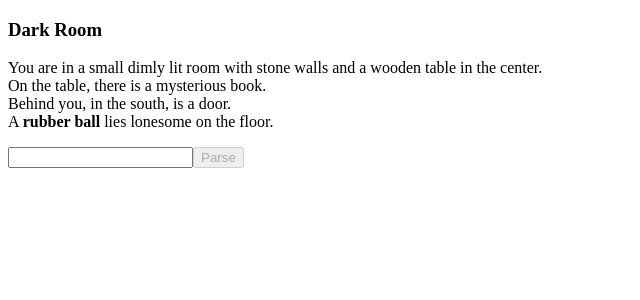
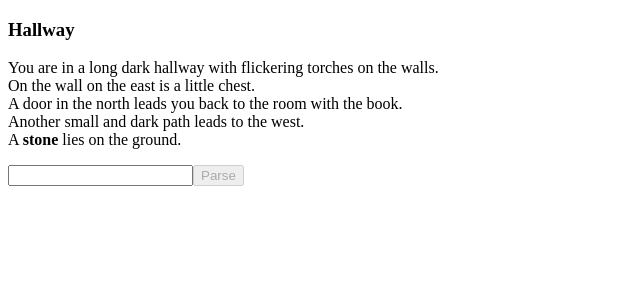
Before and after one commit to b4dr1ck/HtmlSandbox, a Vue app in the folder textAdventure/: page / in a window 1280 px wide. Shown: the top 300 px of the page, without its empty margins (0-640 px from the left). Built offline with nearby package versions, Linux system fonts and the light colour scheme.

Commit message:
CHANGE: textAdventure: verwende key-name fuer Logik im Spiel; Inventory und Storage sind nun Objekte und keine Arrays mehr

```diff
--- a/textAdventure/src/App.vue
+++ b/textAdventure/src/App.vue
@@ -5,7 +5,7 @@ export default {
   name: "App",
   data() {
     return {
-      whereAmI: "room",
+      whereAmI: "hallway",
       command: "",
       commandObject: {},
       output: "",
@@ -29,9 +29,9 @@ export default {
         inventory: ["inventory", "items", "bag", "backpack", "pack", "inv"],
         put: ["put", "place", "set", "store", "deposit"],
       },
-      validPrepositions: ["in", "inside", "on", "at", "to", "with", "from", "about", "for"],
+      validPrepositions: ["in", "inside", "into", "on", "onto", "at", "to", "with", "from", "about", "for"],
       player: {
-        inventory: [],
+        inventory: {},
       },
       rooms: rooms,
     };
@@ -103,12 +103,12 @@ export default {
         // check the room's objects
         const objects = this.rooms[this.whereAmI].objects;
         for (const obj in objects) {
-          objectsAliases[objects[obj].name] = objects[obj].alias;
+          objectsAliases[obj] = objects[obj].alias;
           if (objects[obj].container) {
             // if the object is a container, add its storage items as aliases
-            objects[obj].container.storage.forEach((item) => {
-              objectsAliases[item.name] = item.alias;
-            });
+            for (const item in objects[obj].container.storage) {
+              objectsAliases[item] = objects[obj].container.storage[item].alias;
+            }
           }
         }
 
@@ -118,20 +118,24 @@ export default {
         }
 
         // check the player inventory
-        this.player.inventory.forEach((item) => {
-          objectsAliases[item.name] = item.alias;
-        });
+        for (const item in this.player.inventory) {
+          objectsAliases[item] = this.player.inventory[item].alias;
+        }
 
+        console.log(objectsAliases)
         return objectsAliases;
       };
 
       this.output += `<br>> ${this.command}<br>`;
       let cmd = this.command.trim().toLowerCase().replaceAll(/\s+/g, " ").replaceAll(" the ", " ");
+      console.log(cmd)
       this.command = "";
       const objectsAliases = getObjectsAliases();
 
       cmd = replaceAliases(cmd, this.verbAliases);
       cmd = replaceAliases(cmd, objectsAliases);
+      console.log(cmd)
+
 
       // split the command into nouns, prepositions and verbs
       const cmdSplitted = cmd.split(" ");
@@ -180,13 +184,11 @@ export default {
     },
     getDescription(object) {
       // in the inventory
-      const desc = this.player.inventory.find((item) => {
-        if (item.name === object) {
-          return item.description;
+      for (const item in this.player.inventory) {
+        if (item === object) {
+          return `(inventory) ${this.player.inventory[item].description}`;
         }
-      });
-      if (desc) return `(inventory) ${desc.description}`;
-
+      }
       // the room itself
       if (object === this.whereAmI) {
         return this.rooms[this.whereAmI].description;
@@ -198,29 +200,27 @@ export default {
       if (objectInRoom) {
         let desc = objectInRoom.description;
         // is a container
-        if (objectInRoom.container && objectInRoom.container.storage.length > 0) {
+        if (objectInRoom.container && Object.keys(objectInRoom.container.storage).length > 0) {
           if ("open" in objectInRoom) {
             if (objectInRoom.open) {
-              desc += `<br>${
-                objectInRoom.container.validPrepositions[0]
-              } it youn find:<br><strong>* ${objectInRoom.container.storage
-                .map((item) => item.name)
-                .join("<br>* ")}</strong>`;
+              desc += `<br>${objectInRoom.container.validPrepositions[0]} the <strong>${objectInRoom.name}</strong> you see:`;
+              for (const item in objectInRoom.container.storage) {
+                desc += `<br><strong>* ${objectInRoom.container.storage[item].name}</strong>`;
+              }
             }
           } else {
-            desc += `<br>${
-              objectInRoom.container.validPrepositions[0]
-            } it you find:<br><strong>* ${objectInRoom.container.storage
-              .map((item) => item.name)
-              .join("<br>* ")}</strong>`;
+            desc += `<br>${objectInRoom.container.validPrepositions[0]} the <strong>${objectInRoom.name}</strong> you see:`;
+            for (const item in objectInRoom.container.storage) {
+              desc += `<br><strong>* ${objectInRoom.container.storage[item].name}</strong>`;
+            }
           }
         }
         return desc;
       }
 
       for (const obj in objects) {
-        if (objects[obj].container && objects[obj].container.storage.length > 0) {
-          const item = objects[obj].container.storage.find((item) => item.name === object);
+        if (objects[obj].container && Object.keys(objects[obj].container.storage).length > 0) {
+          const item = objects[obj].container.storage[object];
           if (item) {
             return `(${objects[obj].container.validPrepositions[0]} ${objects[obj].name}) ${item.description}`;
           }
@@ -231,7 +231,7 @@ export default {
     },
     checkNounsLength(verb, nouns) {
       let maxNouns = 1;
-      if (verb === "put") {
+      if (verb === "put" || verb === "open") {
         maxNouns = 2;
       }
       if (nouns.length === 0 || nouns.length > maxNouns) {
@@ -245,38 +245,36 @@ export default {
       return true;
     },
     inventory() {
-      if (this.player.inventory.length === 0) {
+      if (Object.keys(this.player.inventory).length === 0) {
         this.output += `<br>You don't carry anything with you<br>`;
       } else {
         this.output += `<br>Your inventory:<br>`;
-        this.player.inventory.forEach((item) => {
-          this.output += `* <strong>${item.name}</strong><br>`;
-        });
+        for (const item in this.player.inventory) {
+          this.output += `* <strong>${this.player.inventory[item].name}</strong><br>`;
+        }
       }
     },
     put(verb, nouns, preposition) {
       if (!this.checkNounsLength(verb, nouns)) return;
       if (nouns.length === 2) {
-        const itemIndex = this.player.inventory.findIndex((item) => item.name === nouns[0]);
+        const objectSrc = this.player.inventory[nouns[0]];
         const objectDest = this.rooms[this.whereAmI].objects[nouns[1]];
-        const objectSrc = this.player.inventory[itemIndex];
 
         if (!objectDest.container) {
           this.output += `<br>The <strong>${objectDest.name}</strong> is not a container!<br>`;
           return;
         }
-        if (itemIndex === -1) {
-          this.output += `<br>You don't have the <strong>${nouns[0]}</strong> in your inventory!<br>`;
-          return;
-        }
 
         if ("open" in objectDest && !objectDest.open) {
-          this.output += `<br>You can't put something ${preposition} the <strong>${objectDest.name}</strong> because it is closed!<br>`;
+          this.output += `<br>You can't put something in the <strong>${objectDest.name}</strong> because it is closed!<br>`;
           return;
         }
 
         if (!objectDest.container.validPrepositions.includes(preposition[0])) {
-          this.output += `<br>You can't put the <strong>${objectSrc.name}</strong> ${preposition} the <strong>${objectDest.name}</strong>!<br>`;
+          this.output += `<br>You can't do this!<br>`;
+          this.output += `<small>Valid prepositions for the${
+            objectDest.name
+          } are:${objectDest.container.validPrepositions.join(", ")}</small><br>`;
           return;
         }
 
@@ -285,8 +283,8 @@ export default {
           return;
         }
 
-        this.player.inventory.splice(itemIndex, 1);
-        objectDest.container.storage.push(objectSrc);
+        delete this.player.inventory[nouns[0]];
+        objectDest.container.storage[nouns[0]] = objectSrc;
 
         this.output += `<br>You put the <strong>${objectSrc.name}</strong> ${preposition} the <strong>${objectDest.name}</strong><br>`;
       } else {
@@ -303,13 +301,13 @@ export default {
       // if object is not found in the room, check in containers
       if (!object) {
         for (const obj in objects) {
-          if (objects[obj].container && objects[obj].container.storage.length > 0) {
+          if (objects[obj].container && Object.keys(objects[obj].container.storage).length > 0) {
             if ("open" in objects[obj]) {
               if (objects[obj].open) {
-                object = objects[obj].container.storage.find((item) => item.name === nouns[0]);
+                object = objects[obj].container.storage[nouns[0]];
               }
             } else {
-              object = objects[obj].container.storage.find((item) => item.name === nouns[0]);
+              object = objects[obj].container.storage[nouns[0]];
             }
             containerName = objects[obj].name;
           }
@@ -319,19 +317,18 @@ export default {
         if (object.command[verb]) {
           this.output += `<br>${object.command[verb]()}`;
         }
-        console.log(containerName)
         if (object.canTake) {
-          this.player.inventory.push(object);
+          this.player.inventory[nouns[0]] = object;
           if (containerName) {
             // delete from container
-            const index = objects[containerName].container.storage.findIndex((item) => item.name === object.name);
-            if (index !== -1) {
-              objects[containerName].container.storage.splice(index, 1);
+            const item = objects[containerName].container.storage[nouns[0]];
+            if (item) {
+              delete objects[containerName].container.storage[nouns[0]];
               this.output += `<br>You take the <strong>${object.name}</strong> from the <strong>${containerName}</strong><br>`;
             }
           } else {
             // delete from inventory
-            delete this.rooms[this.whereAmI].objects[object.name];
+            delete this.rooms[this.whereAmI].objects[nouns[0]];
             this.output += `<br>You take the <strong>${object.name}</strong><br>`;
           }
         } else {
@@ -344,11 +341,10 @@ export default {
     drop(verb, nouns, _preposition) {
       if (!this.checkNounsLength(verb, nouns)) return;
 
-      const itemIndex = this.player.inventory.findIndex((item) => item.name === nouns[0]);
-      if (itemIndex !== -1) {
-        const item = this.player.inventory[itemIndex];
-        this.rooms[this.whereAmI].objects[item.name] = item; // add the item back to the room
-        this.player.inventory.splice(itemIndex, 1); // remove from inventory
+      const item = this.player.inventory[nouns[0]];
+      if (item) {
+        this.rooms[this.whereAmI].objects[nouns[0]] = item; // add the item back to the room
+        delete this.player.inventory[nouns[0]]; // remove from inventory
         this.output += `<br>You drop the <strong>${nouns[0]}</strong> to the ground.<br>`;
       } else {
         this.output += `<br>You don't have that in your inventory!<br>`;
@@ -391,10 +387,31 @@ export default {
     close(verb, nouns, _preposition) {
       this.open(verb, nouns, _preposition);
     },
-    open(verb, nouns, _preposition) {
+    open(verb, nouns, preposition) {
       if (!this.checkNounsLength(verb, nouns)) return;
 
       const object = this.rooms[this.whereAmI].objects[nouns[0]];
+
+      if (nouns.length === 2) {
+        if (preposition != "with") {
+          this.output += `<br>I don't understand ${preposition}<br>`;
+          return;
+        }
+        if (object.locked) {
+          const item = this.player.inventory[nouns[1]];
+          if (!item) {
+            this.output += `<br>You don't have the <strong>${nouns[1]}</strong> in your inventory!<br>`;
+            return;
+          }
+          if (nouns[1] === object.locked) {
+            object.locked = false;
+            this.output += `<br>You unlock the <strong>${nouns[0]}</strong> with the <strong>${nouns[1]}</strong><br>`;
+          } else {
+            this.output += `<br>The ${nouns[1]} doesn't fit!<br>`;
+          }
+        }
+      }
+
       if (object && "open" in object) {
         if (!object.locked) {
           if (object.open && verb === "open") {
--- a/textAdventure/src/rooms.js
+++ b/textAdventure/src/rooms.js
@@ -10,6 +10,15 @@ export const rooms = {
       east: { target: "hallway" },
     },
     objects: {
+      key: {
+        name: "chest key",
+        alias: ["key", "rusty key", "iron key", "chest key"],
+        description: "A rusty iron key that looks like it could fit a small chest.",
+        scenery: false,
+        sceneryDesc: "A <strong>rusty key</strong> lies on the ground.",
+        canTake: true,
+        command: {},
+      },
       wall: {
         name: "wall",
         alias: ["wall", "walls", "crack", "cracks"],
@@ -52,9 +61,10 @@ export const rooms = {
         scenery: true,
         canTake: false,
         open: false,
+        locked: "key",
         container: {
-          storage: [],
-          validPrepositions: ["in", "inside"],
+          storage: {},
+          validPrepositions: ["in", "inside", "into"],
         },
         command: {},
       },
@@ -89,8 +99,8 @@ export const rooms = {
       },
       door: {
         name: "door",
-        alias: ["door", "doors"],
-        description: "The door is heavy and creaks as you push it open.",
+        alias: ["door", "doors", "wooden door"],
+        description: "The door is made of heavy oak and has a rusty iron handle.",
         open: false,
         locked: false,
         scenery: true,
@@ -116,8 +126,8 @@ export const rooms = {
         scenery: true,
         canTake: false,
         container: {
-          storage: [
-            {
+          storage: {
+            book: {
               name: "book",
               alias: ["book", "red book", "old book", "grimoire", "pentagram"],
               description: "You see an old dusty book with a red cover that shows a pentagram",
@@ -129,8 +139,8 @@ export const rooms = {
                 },
               },
             },
-          ],
-          validPrepositions: ["on"],
+          },
+          validPrepositions: ["on", "onto"],
         },
         command: {},
       },
```
